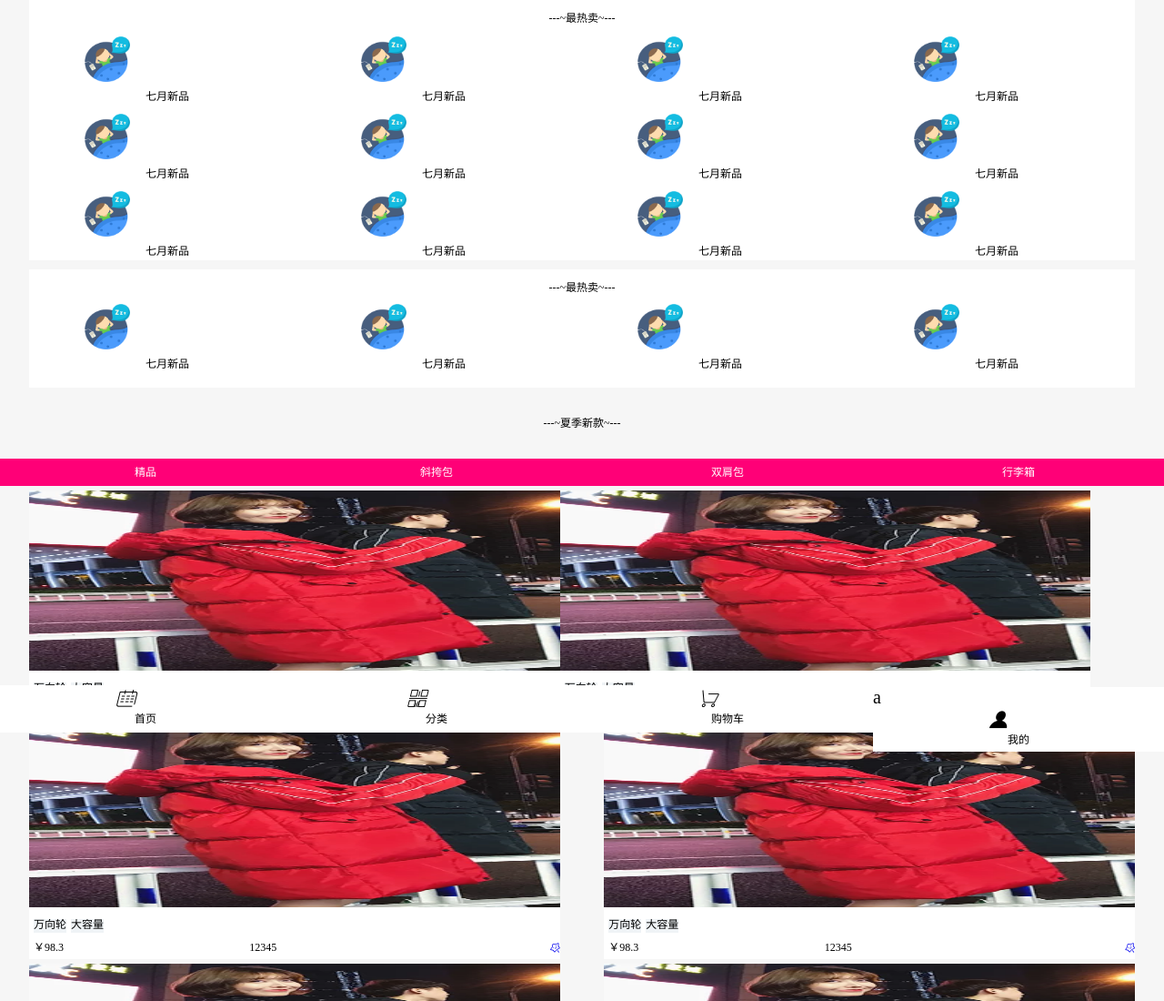
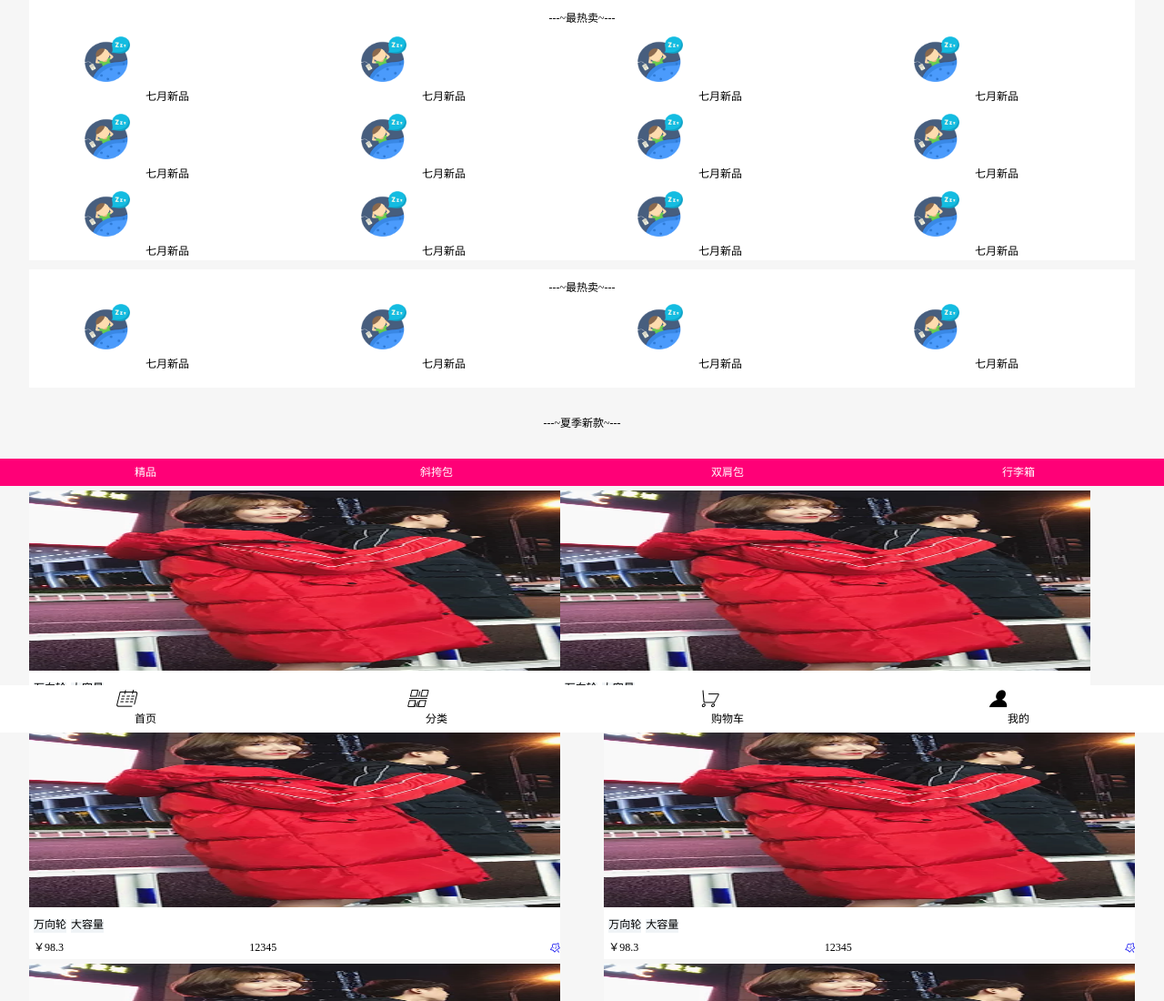
Before and after one commit to anjieer/test, a plain HTML site: page list.html in a window 1280 px wide. Shown: the top 1100 px of the page at 91% size. Drawn offline with Linux system fonts and the light colour scheme; a script that the page names is missing.

Commit message:
修改list页面中的bug

```diff
--- a/list.html
+++ b/list.html
@@ -442,7 +442,7 @@
 <!--底部开始-->
 <div class="foot">
    <div class="foot-con">
-    a<div class="foot-left">
+    <div class="foot-left">
         <i>&#xe6bf;</i>
         <span>首页</span>
     </div>
```
